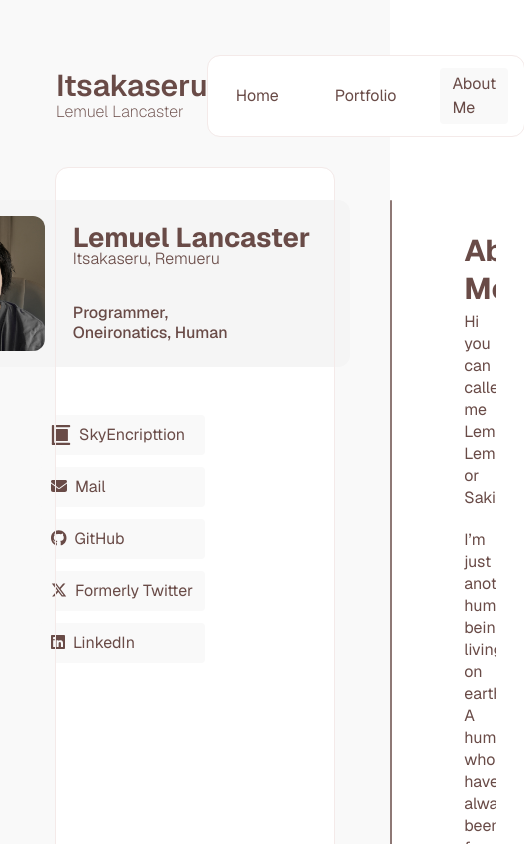
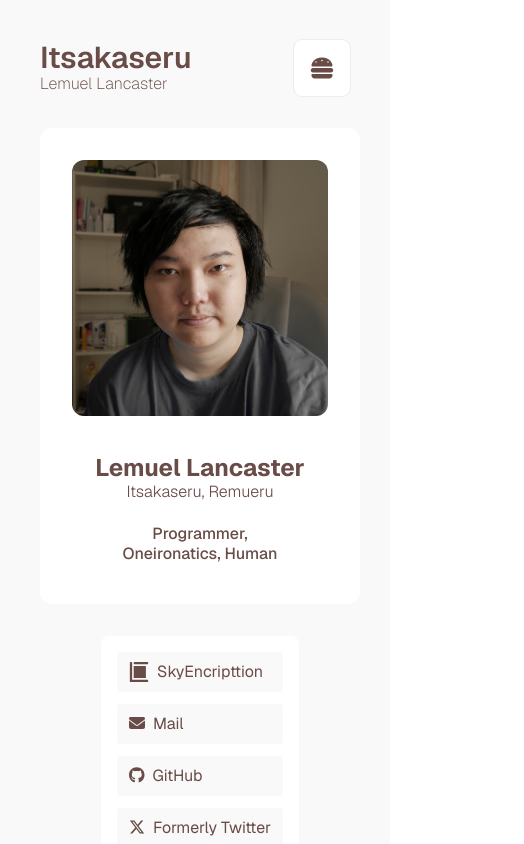
Before and after one commit to Itsakaseru/itsakaseru-web, a Next.js app: page /about in a window 390 px wide. Shown: the top 844 px of the page, 524 px wide, since content can reach past the window. Built offline with nearby package versions, Linux system fonts and the light colour scheme.

Commit message:
Implement responsive in every page

```diff
--- a/app/about/layout.tsx
+++ b/app/about/layout.tsx
@@ -3,7 +3,10 @@ import Navbar from "@/components/Navbar";
 
 export default function AboutLayout({ children, }: Readonly<{ children: ReactNode; }>) {
   return (
-    <div className="flex flex-col w-full min-h-screen p-14 space-y-8 bg-white">
+    <div className={
+      "flex flex-col w-full min-h-screen sm:p-14 space-y-8 bg-white " +
+      "p-10"
+    }>
       <Navbar currentPage="About Me"/>
       {children}
       <footer className="mx-auto text-cocoa">
--- a/app/about/page.tsx
+++ b/app/about/page.tsx
@@ -37,21 +37,40 @@ export default async function AboutPage() {
   const { content, metadata } = getMarkdownData(ABOUTME_MD_FILE_PATH);
 
   return (
-    <div className="flex flex-row justify-center p-8 gap-10 bg-white-light outline outline-1 outline-cocoa-light rounded-xl">
+    <div className={
+      "flex md:flex-row justify-center md:p-8 md:gap-10 md:bg-white-light md:outline md:outline-1 md:outline-cocoa-light rounded-xl " +
+      "flex-col p-0 gap-4 bg-transparent"
+    }>
       <div className="flex flex-col items-center min-w-max gap-8">
-        <div className="flex flex-row py-4 pl-4 pr-10 gap-7 bg-white-dark rounded-xl">
+        <div className={
+          "flex md:flex-row w-full md:py-4 md:pl-4 md:pr-10 gap-7 md:bg-white-dark rounded-xl " +
+          "flex-col bg-white-light p-8"
+        }>
+          <div className={
+            "w-auto h-auto md:max-w-36 md:max-y-36 mx-auto " +
+            "max-w-64 max-y-64"
+          }>
             <Image
               className="rounded-xl"
               src="/static/lemi.jpg"
-            width={135}
-            height={135}
+              width={300}
+              height={300}
               style={{ objectFit: "contain" }}
               quality={100}
               alt="Photo of Lemuel Lancaster"
             />
-          <div className="flex flex-col justify-between py-2 text-cocoa">
+          </div>
+          <div className={
+            "flex flex-col justify-between py-2 md:gap-0 md:text-left text-cocoa " +
+            "text-center gap-6"
+          }>
             <div className="flex flex-col leading-none">
-              <div className="font-bold text-[1.7rem]">Lemuel Lancaster</div>
+              <div className={
+                "font-bold md:text-[1.7rem] " +
+                "text-2xl"
+              }>
+                Lemuel Lancaster
+              </div>
               <div className="font-light">Itsakaseru, Remueru</div>
             </div>
             <div className="font-medium text-wrap leading-tight">
@@ -60,12 +79,18 @@ export default async function AboutPage() {
             </div>
           </div>
         </div>
-        <div className="text-cocoa">
+        <div className={
+          "text-cocoa md:background-transparent rounded-lg " +
+          "bg-white-light"
+        }>
           <HubBar Links={HUB_LINKS} background={false} />
         </div>
       </div>
       <div className="flex-initial min-w-0.5 bg-cocoa bg-opacity-75 rounded-full"/>
-      <div className="p-8 overflow-x-hidden">
+      <div className={
+        "md:p-8 overflow-x-hidden " +
+        "p-0"
+      }>
         <Markdown content={content} metadata={metadata} />
       </div>
     </div>
--- a/app/page.tsx
+++ b/app/page.tsx
@@ -64,7 +64,7 @@ export default function HomePage() {
     }
     >
       <div className={
-        "flex flex-col justify-between w-full min-h-full grow p-14 bg-white lg:rounded-3xl " +
+        "flex flex-col justify-between w-full min-h-full grow sm:p-14 bg-white lg:rounded-3xl " +
         "p-10"
       }>
         <nav className={
--- a/app/portfolio/[slug]/page.tsx
+++ b/app/portfolio/[slug]/page.tsx
@@ -13,8 +13,14 @@ export default async function PortfolioInfoPage({ params }: { params: { slug: st
   const sortedListPortfolio = sortPortfolioList(await getPortfolioList(), params.slug);
 
   return (
-    <main className="flex flex-row items-start max-w-full gap-8">
-      <section className="flex flex-col min-w-96 gap-6">
+    <main className={
+      "flex md:flex-row items-start max-w-full md:gap-8 " +
+      "flex-col gap-0"
+    }>
+      <section className={
+        "flex flex-col md:min-w-96 gap-6 " +
+        "min-w-full"
+      }>
         <Link href="/portfolio"
               className="flex flex-row items-center pl-6 py-4 gap-4 bg-white-light outline outline-1 outline-cocoa-light rounded-xl text-cocoa font-medium">
           <ArrowLeftIcon className="size-5"/>
@@ -25,7 +31,10 @@ export default async function PortfolioInfoPage({ params }: { params: { slug: st
         {/* Other Portfolio */}
         <PortfolioVerticalList portfolios={sortedListPortfolio} currentSlug={params.slug}/>
       </section>
-      <section className="p-8 overflow-x-hidden bg-white-light outline outline-1 outline-cocoa-light rounded-xl">
+      <section className={
+        "w-full md:p-8 overflow-x-hidden md:bg-white-light md:outline md:outline-1 md:outline-cocoa-light rounded-xl " +
+        "px-0 pt-8 pb-8 bg-transparent"
+      }>
         <Markdown content={content} metadata={metadata}/>
       </section>
     </main>
--- a/app/portfolio/layout.tsx
+++ b/app/portfolio/layout.tsx
@@ -3,7 +3,10 @@ import Navbar from "@/components/Navbar";
 
 export default function PortfolioLayout({ children, }: Readonly<{ children: ReactNode; }>) {
   return (
-    <div className="flex flex-col w-full min-h-screen bg-white p-14 space-y-8">
+    <div className={
+      "flex flex-col w-full min-h-screen sm:p-14 space-y-8 bg-white " +
+      "p-10"
+    }>
       <Navbar currentPage="Portfolio"/>
       {children}
       <footer className="mx-auto text-cocoa">
--- a/app/portfolio/page.tsx
+++ b/app/portfolio/page.tsx
@@ -12,9 +12,18 @@ export default async function PortfolioPage() {
       {/* Info Bars */}
       <section
         className="flex flex-row items-center justify-between space-x-6 bg-white-light outline outline-1 outline-cocoa-light px-6 py-4 rounded-md">
-        <div className="flex flex-row space-x-4 text-cocoa">
-          <div className="w-0.5 border-l-4 border-cocoa rounded-xl"/>
-          <InformationCircleIcon className="size-6"/>
+        <div className={
+          "flex flex-row sm:gap-4 sm:text-left text-cocoa " +
+          "gap-0 text-center"
+        }>
+          <div className={
+            "sm:block w-0.5 border-l-4 border-cocoa rounded-xl " +
+            "hidden"
+          }/>
+          <div><InformationCircleIcon className={
+            "sm:block size-6 " +
+            "hidden"
+          }/></div>
           <p>Here are all of the projects that I&apos;ve been worked on either throughout college or my life.</p>
         </div>
         {/* Search Bar (Disabled) */}
--- a/components/Gallery.tsx
+++ b/components/Gallery.tsx
@@ -64,7 +64,7 @@ export default function Gallery({ images, orientation } : { images : IImage[], o
                         </motion.button>
                         <motion.div
                             /* There must be a better way */
-                            className={`relative flex ${ orientation == "landscape" ? "min-w-[80vw] min-h-[80vh]" : "min-w-[20vw] min-h-[80vh]" }`}
+                            className={`relative flex ${ orientation == "landscape" ? "min-w-[80vw] min-h-[80vh]" : "lg:min-w-[20vw] min-h-[80vh] min-w-[80vw]" }`}
                             layoutId={modal.toString()}
                         >
                             <Image
--- a/components/Navbar.tsx
+++ b/components/Navbar.tsx
@@ -2,7 +2,9 @@
 
 import Link from "next/link";
 import { useState } from "react";
-import { motion } from "framer-motion";
+import {AnimatePresence, motion} from "framer-motion";
+import { faBurger } from "@fortawesome/free-solid-svg-icons";
+import { FontAwesomeIcon } from "@fortawesome/react-fontawesome";
 
 export interface ILink {
   icon?: any,
@@ -32,6 +34,7 @@ export default function Navbar({ currentPage }: { currentPage: IPage }) {
   ];
 
   const [ selectedTab, setSelectedTab ] = useState<string | null>(currentPage);
+  const [ showMobileNavbar, setShowMobileNavbar ] = useState(false);
 
   return (
     <nav className="flex flex-row justify-between">
@@ -39,7 +42,11 @@ export default function Navbar({ currentPage }: { currentPage: IPage }) {
         <div className="font-semibold text-3xl">Itsakaseru</div>
         <div className="font-extralight text-base">Lemuel Lancaster</div>
       </div>
-      <div className="flex flex-row items-center px-4 py-3 space-x-8 text-cocoa bg-white-light outline outline-1 outline-cocoa-light rounded-xl">
+      <div
+        className={
+          "sm:flex flex-row items-center px-4 py-3 space-x-8 text-cocoa bg-white-light outline outline-1 outline-cocoa-light rounded-xl " +
+          "hidden"
+      }>
         {
           NAV_LINKS.map((link) =>
             <Link key={link.name} href={link.href}>
@@ -64,6 +71,54 @@ export default function Navbar({ currentPage }: { currentPage: IPage }) {
           )
         }
       </div>
+      <button
+        className={
+          "sm:hidden items-center px-4 py-2 bg-white-light outline outline-1 outline-cocoa-light rounded-lg text-cocoa-dark " +
+          "flex"
+        }
+        onClick={() => setShowMobileNavbar(true)}
+      >
+        <FontAwesomeIcon icon={faBurger} className="size-6" />
+      </button>
+      <AnimatePresence>
+        {
+          showMobileNavbar &&
+            <motion.div
+                className="z-10 fixed top-0 left-0 flex w-screen h-screen bg-black bg-opacity-5 backdrop-blur"
+                initial={{ opacity: 0 }}
+                animate={{ opacity: 1 }}
+                exit={{ opacity: 0 }}
+                onClick={() => setShowMobileNavbar(false)}
+            >
+                <div className="fixed z-20 top-0 left-0 flex flex-col w-screen h-screen">
+                    <div className="flex flex-col m-auto p-4 gap-4 bg-white-light outline outline-2 outline-cocoa-dark rounded-lg text-cocoa">
+                      {
+                        NAV_LINKS.map((link) =>
+                          <Link key={link.name} href={link.href} onClick={() => setShowMobileNavbar(false)}>
+                            <div
+                              key={link.name}
+                              className={`relative flex flex-row px-6 py-3 duration-300`}
+                              onMouseEnter={() => setSelectedTab(link.name)}
+                              onMouseLeave={() => setSelectedTab(currentPage)}
+                            >
+                              {
+                                link.name === selectedTab &&
+                                  <motion.div
+                                      className="absolute inset-0 bg-cocoa-light rounded"
+                                  />
+                              }
+                              <p className="z-10 relative m-auto">
+                                {link.name}
+                              </p>
+                            </div>
+                          </Link>
+                        )
+                      }
+                    </div>
+                </div>
+            </motion.div>
+        }
+      </AnimatePresence>
     </nav>
   );
 }
--- a/components/portfolio/InfoBuble.tsx
+++ b/components/portfolio/InfoBuble.tsx
@@ -7,7 +7,7 @@ export interface IInfoBubble {
 
 export default async function InfoBubble({ info, color } : { info : IInfoBubble[], color : string }) {
   return (
-    <div className="flex flex-row gap-2 mb-6">
+    <div className="flex flex-row flex-wrap gap-2 mb-6">
       {
         info.map((info) => (
           <a
--- a/components/portfolio/Portfolio.tsx
+++ b/components/portfolio/Portfolio.tsx
@@ -34,7 +34,10 @@ export default function Portfolio({ portfolio, options } : { portfolio: IMarkdow
   return (
     <motion.div
       layoutId={portfolio.slug}
-      className="max-w-96 flex"
+      className={
+        "flex lg:flex-grow-0 md:w-auto " +
+        "flex-grow w-full"
+      }
       whileHover={{ scale: 1.05 }}
     >
       <Link
@@ -53,9 +56,12 @@ export default function Portfolio({ portfolio, options } : { portfolio: IMarkdow
             />
           </div>
           <div className="flex flex-col space-y-1.5 my-auto">
-            <div className={`text-${ portfolio.color }-dark text-xl font-bold leading-tight`}>{ portfolio.name }</div>
+            <div className={`text-${ portfolio.color }-dark text-xl font-bold leading-tight`}>{portfolio.name}</div>
             <div className="flex flex-row gap-2 flex-wrap">
-              <div className={ `${ portfolio.color && portfolio.color ? `bg-${ portfolio.color }-dark text-white-light` : "bg-gray-300" } px-2 py-0.5 text-sm rounded-full` }>
+              <div className={
+                `${ portfolio.color && portfolio.color ? `bg-${ portfolio.color }-dark text-white-light` : "bg-gray-300" } px-2 py-0.5 sm:text-sm rounded-full ` +
+                "text-xs"
+              }>
                 { portfolio.year }
               </div>
               {
@@ -63,7 +69,10 @@ export default function Portfolio({ portfolio, options } : { portfolio: IMarkdow
                   return (
                     <div
                       key={tag.text}
-                      className={`${tag.color && tag.color ? `bg-${tag.color}-dark` : `bg-${ portfolio.color }-dark`} text-white-light px-2 py-0.5 text-sm rounded-full`}>
+                      className={
+                        `${tag.color && tag.color ? `bg-${tag.color}-dark` : `bg-${ portfolio.color }-dark`} text-white-light px-2 py-0.5 sm:text-sm rounded-full ` +
+                        "text-xs"
+                    }>
                       {tag.text}
                     </div>
                   )
--- a/components/portfolio/PortfolioVerticalList.tsx
+++ b/components/portfolio/PortfolioVerticalList.tsx
@@ -7,10 +7,17 @@ import Portfolio from "@/components/portfolio/Portfolio";
 export default function PortfolioVerticalList({ portfolios, currentSlug }: { portfolios: IMarkdownMetadata[], currentSlug: string }) {
   return (
     <AnimatePresence>
-      <motion.div className="flex flex-col items-center h-[70vh] p-6 gap-4 overflow-hidden overflow-y-auto bg-white-light outline outline-1 outline-cocoa-light rounded-xl">
+      <motion.div className={
+        "flex flex-col items-center md:h-[70vh] sm:p-6 gap-4 md:overflow-hidden md:overflow-y-auto md:bg-white-light md:outline md:outline-1 md:outline-cocoa-light rounded-xl " +
+        "h-auto p-0 overflow-visible bg-transparent"
+      }>
         {
           portfolios.map((portfolio) => (
-            <motion.div key={portfolio.name} className="self-stretch max-w-96">
+            <motion.div key={portfolio.name} className={
+              "md:block self-stretch md:max-w-96 " +
+              `${portfolio.slug == currentSlug ? "" : "hidden"} ` +
+              "max-w-full"
+            }>
               <Portfolio
                 portfolio={portfolio}
                 options={portfolio.slug == currentSlug ?
```
Lines whose indentation alone changed are shown as unchanged.
